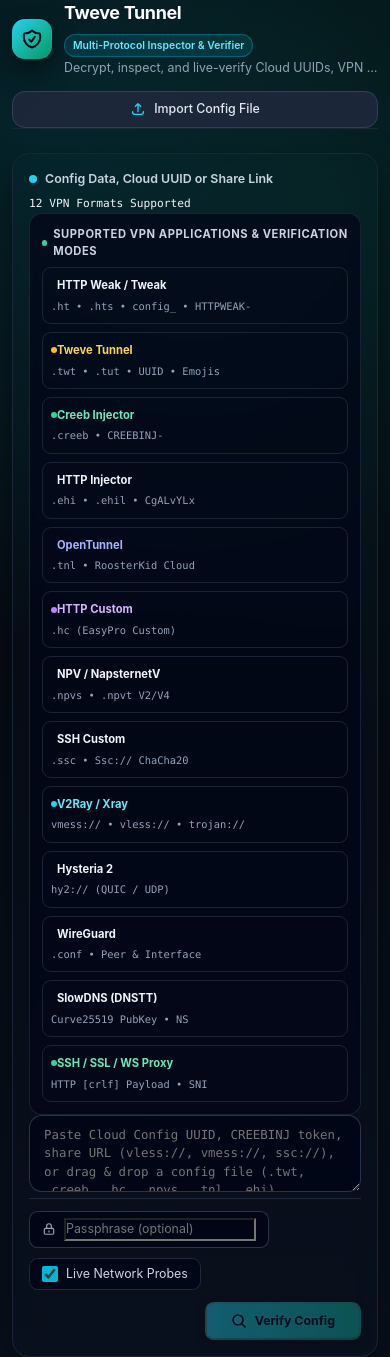
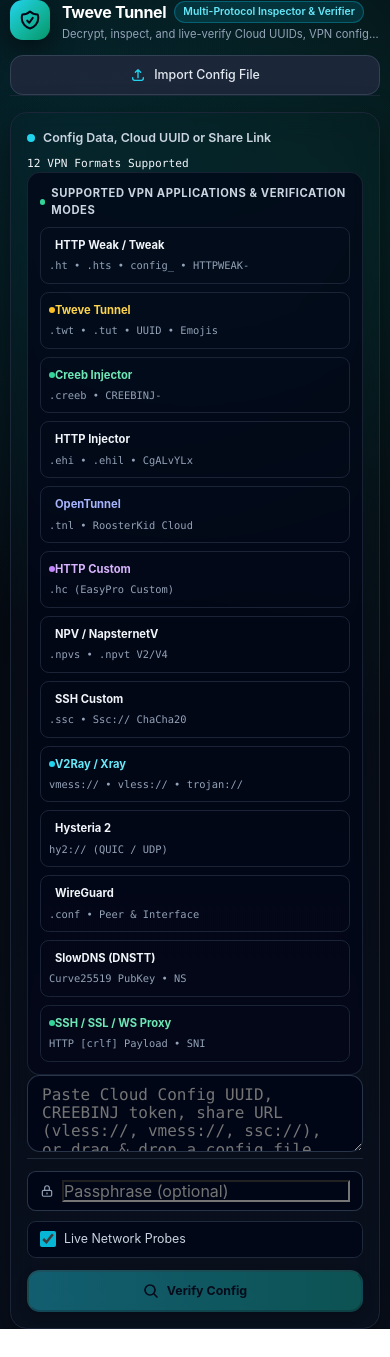
Before and after one commit to tweveproject-del/verification, a Next.js app: page / in a window 390 px wide. After the commit the page ends 1329 px from the top, so only its background shows below. Built offline with nearby package versions, Linux system fonts and the light colour scheme.

Commit message:
Improve mobile and phone view responsiveness, touch UX, and viewport scaling

```diff
--- a/app/globals.css
+++ b/app/globals.css
@@ -43,6 +43,70 @@ svg {
   vertical-align: middle;
   flex-shrink: 0;
   max-width: 100%;
+}
+
+/* Mobile & Touch Viewport Rules */
+html {
+  max-width: 100vw;
+  overflow-x: hidden;
+  -webkit-text-size-adjust: 100%;
+}
+
+body {
+  max-width: 100vw;
+  overflow-x: hidden;
+  -webkit-tap-highlight-color: transparent;
+  touch-action: manipulation;
+  padding-bottom: env(safe-area-inset-bottom, 0px);
+}
+
+/* Ensure all monospaced and preformatted containers don't cause horizontal page blowout */
+pre, code, kbd, samp {
+  max-width: 100%;
+  word-break: break-word;
+  overflow-wrap: anywhere;
+}
+
+pre {
+  overflow-x: auto;
+  -webkit-overflow-scrolling: touch;
+}
+
+/* Sleek custom scrollbar */
+pre::-webkit-scrollbar,
+.custom-scrollbar::-webkit-scrollbar {
+  height: 5px;
+  width: 5px;
+}
+pre::-webkit-scrollbar-track,
+.custom-scrollbar::-webkit-scrollbar-track {
+  background: rgba(2, 6, 23, 0.6);
+  border-radius: 4px;
+}
+pre::-webkit-scrollbar-thumb,
+.custom-scrollbar::-webkit-scrollbar-thumb {
+  background: rgba(51, 65, 85, 0.7);
+  border-radius: 4px;
+}
+
+/* Hide scrollbar utility for touch swipe bars */
+.no-scrollbar::-webkit-scrollbar {
+  display: none !important;
+}
+.no-scrollbar {
+  -ms-overflow-style: none !important;
+  scrollbar-width: none !important;
+}
+
+/* Mobile Safari Input Auto-Zoom Prevention (iOS zooms in if font-size < 16px) */
+@media (max-width: 640px) {
+  input[type="text"],
+  input[type="password"],
+  input[type="search"],
+  textarea,
+  select {
+    font-size: 16px !important;
+  }
 }
 
 /* Layout & Containers */
@@ -407,3 +471,16 @@ input[type="checkbox"] {
 .animate-ping {
   animation: ping 1.2s cubic-bezier(0, 0, 0.2, 1) infinite;
 }
+
+/* Mobile Responsiveness Helpers */
+@media (max-width: 640px) {
+  .phone\:p-3 { padding: 0.75rem !important; }
+  .phone\:p-3\.5 { padding: 0.875rem !important; }
+  .phone\:py-2\.5 { padding-top: 0.625rem !important; padding-bottom: 0.625rem !important; }
+  .phone\:w-full { width: 100% !important; }
+  .phone\:flex-col { flex-direction: column !important; }
+  .phone\:gap-2 { gap: 0.5rem !important; }
+  .phone\:gap-2\.5 { gap: 0.625rem !important; }
+  .phone\:text-xs { font-size: 0.75rem !important; line-height: 1.15rem !important; }
+  .phone\:truncate-none { text-overflow: clip !important; white-space: normal !important; }
+}
--- a/app/layout.tsx
+++ b/app/layout.tsx
@@ -1,10 +1,17 @@
 import "./globals.css";
-import type { Metadata } from "next";
+import type { Metadata, Viewport } from "next";
 
 export const metadata: Metadata = {
   title: "Tweve Tunnel — Cloud Config Inspector & Server Diagnostics",
   description:
     "Verify Tweve Tunnel Cloud UUIDs, .twt & .tut files, inspect decrypted parameters, and diagnose why a VPN server or configuration is failing to connect.",
+};
+
+export const viewport: Viewport = {
+  width: "device-width",
+  initialScale: 1,
+  maximumScale: 5,
+  themeColor: "#04080e",
 };
 
 export default function RootLayout({
@@ -14,6 +21,12 @@ export default function RootLayout({
 }) {
   return (
     <html lang="en">
+      <head>
+        <meta name="viewport" content="width=device-width, initial-scale=1, maximum-scale=5" />
+        <meta name="theme-color" content="#04080e" />
+        <meta name="apple-mobile-web-app-capable" content="yes" />
+        <meta name="apple-mobile-web-app-status-bar-style" content="black-translucent" />
+      </head>
       <body>{children}</body>
     </html>
   );
--- a/app/page.tsx
+++ b/app/page.tsx
@@ -714,29 +714,29 @@ export default function ConfigInspectorPage() {
     (activeProtocolTab === 'auto' && (cd?.wireguard.present || cd?.slipstream.present));
 
   return (
-    <main className="max-w-7xl mx-auto px-3 sm:px-6 lg:px-8 py-5 sm:py-8 space-y-6">
+    <main className="max-w-7xl mx-auto px-2.5 sm:px-6 lg:px-8 py-4 sm:py-8 space-y-4 sm:space-y-6">
       {/* Header */}
-      <header className="flex flex-col sm:flex-row sm:items-center sm:justify-between gap-3.5 pb-4 border-b border-slate-800/80">
-        <div className="flex items-center gap-3">
+      <header className="flex flex-col sm:flex-row sm:items-center sm:justify-between gap-3 pb-3.5 border-b border-slate-800/80">
+        <div className="flex items-start sm:items-center gap-3">
           <div className="w-10 h-10 sm:w-11 sm:h-11 rounded-xl bg-gradient-to-br from-cyan-400 via-teal-500 to-emerald-600 flex items-center justify-center shadow-lg shadow-cyan-500/20 shrink-0">
             <svg width="22" height="22" className="w-5 h-5 sm:w-6 sm:h-6 text-slate-950" fill="none" viewBox="0 0 24 24" stroke="currentColor" strokeWidth={2.2}>
               <path strokeLinecap="round" strokeLinejoin="round" d="M9 12.75L11.25 15 15 9.75m-3-7.036A11.959 11.959 0 013.598 6 11.99 11.99 0 003 9.749c0 5.592 3.824 10.29 9 11.623 5.176-1.332 9-6.03 9-11.622 0-1.31-.21-2.571-.598-3.751h-.152c-3.196 0-6.1-1.248-8.25-3.285z" />
             </svg>
           </div>
-          <div className="min-w-0">
+          <div className="min-w-0 flex-1">
             <div className="flex items-center gap-2 flex-wrap">
-              <h1 className="text-lg sm:text-xl font-bold tracking-tight text-white">Tweve Tunnel</h1>
+              <h1 className="text-base sm:text-xl font-bold tracking-tight text-white">Tweve Tunnel</h1>
               <span className="px-2 py-0.5 text-[10px] sm:text-xs font-semibold rounded-full bg-cyan-500/15 text-cyan-300 border border-cyan-500/30 whitespace-nowrap">
                 Multi-Protocol Inspector & Verifier
               </span>
             </div>
-            <p className="text-xs text-slate-400 truncate max-w-xl mt-0.5">
+            <p className="text-[11px] sm:text-xs text-slate-400 truncate max-w-xl mt-0.5">
               Decrypt, inspect, and live-verify Cloud UUIDs, VPN config files, and multi-protocol tunnels
             </p>
           </div>
         </div>
 
-        <div className="flex items-center gap-2 shrink-0">
+        <div className="flex items-center gap-2 shrink-0 w-full sm:w-auto">
           <input
             ref={fileInputRef}
             type="file"
@@ -748,7 +748,7 @@ export default function ConfigInspectorPage() {
           <button
             type="button"
             onClick={() => fileInputRef.current?.click()}
-            className="w-full sm:w-auto px-3.5 py-2 rounded-xl bg-slate-800/90 hover:bg-slate-700/90 text-slate-200 text-xs sm:text-sm font-medium border border-slate-700 transition flex items-center justify-center gap-2 cursor-pointer shadow-sm active:scale-95"
+            className="w-full sm:w-auto px-3.5 py-2.5 sm:py-2 rounded-xl bg-slate-800/90 hover:bg-slate-700/90 text-slate-200 text-xs sm:text-sm font-medium border border-slate-700 transition flex items-center justify-center gap-2 cursor-pointer shadow-sm active:scale-95"
           >
             <svg width="15" height="15" className="w-4 h-4 text-cyan-400" fill="none" viewBox="0 0 24 24" stroke="currentColor" strokeWidth={2}>
               <path strokeLinecap="round" strokeLinejoin="round" d="M4 16v1a3 3 0 003 3h10a3 3 0 003-3v-1m-4-8l-4-4m0 0L8 8m4-4v12" />
@@ -952,9 +952,9 @@ export default function ConfigInspectorPage() {
 
         {/* Options & Action Toolbar */}
         <div className="mt-3.5 pt-3 border-t border-slate-800 flex flex-col md:flex-row items-stretch md:items-center justify-between gap-3">
-          <div className="flex flex-wrap items-center gap-2.5 flex-1 min-w-0">
+          <div className="flex flex-col sm:flex-row sm:flex-wrap items-stretch sm:items-center gap-2.5 flex-1 min-w-0">
             {/* Inline Passphrase Field */}
-            <div className="flex items-center gap-2 bg-slate-950/90 border border-slate-700/80 focus-within:border-cyan-400 rounded-lg px-3 py-1.5 transition">
+            <div className="flex items-center gap-2 bg-slate-950/90 border border-slate-700/80 focus-within:border-cyan-400 rounded-lg px-3 py-2 sm:py-1.5 transition w-full sm:w-auto">
               <svg width="14" height="14" className="w-3.5 h-3.5 text-slate-400 shrink-0" fill="none" viewBox="0 0 24 24" stroke="currentColor">
                 <path strokeLinecap="round" strokeLinejoin="round" strokeWidth={2} d="M12 15v2m-6 4h12a2 2 0 002-2v-6a2 2 0 00-2-2H6a2 2 0 00-2 2v6a2 2 0 002 2zm10-10V7a4 4 0 00-8 0v4h8z" />
               </svg>
@@ -963,12 +963,13 @@ export default function ConfigInspectorPage() {
                 value={passphrase}
                 onChange={(e) => setPassphrase(e.target.value)}
                 placeholder="Passphrase (optional)"
-                className="bg-transparent text-xs text-slate-200 placeholder-slate-500 focus:outline-none w-48"
+                className="bg-transparent text-xs text-slate-200 placeholder-slate-500 focus:outline-none w-full sm:w-48"
               />
             </div>
 
             {/* Live Network Probes Toggle Pill */}
-            <label className="flex items-center gap-2 text-xs text-slate-300 cursor-pointer select-none bg-slate-950/80 border border-slate-800 hover:border-slate-700 px-3 py-1.5 rounded-lg transition shrink-0">
+            <label className="flex items-center justify-between sm:justify-start gap-2 text-xs text-slate-300 cursor-pointer select-none bg-slate-950/80 border border-slate-800 hover:border-slate-700 px-3 py-2 sm:py-1.5 rounded-lg transition shrink-0">
+              <div className="flex items-center gap-2">
                 <input
                   type="checkbox"
                   checked={runNetworkProbes}
@@ -976,11 +977,12 @@ export default function ConfigInspectorPage() {
                   className="rounded border-slate-600 text-cyan-500 focus:ring-cyan-500 bg-slate-950 w-4 h-4 cursor-pointer shrink-0"
                 />
                 <span className="whitespace-nowrap">Live Network Probes</span>
+              </div>
             </label>
           </div>
 
           {/* Action Buttons */}
-          <div className="flex items-center gap-2 shrink-0 self-end md:self-auto w-full md:w-auto justify-end">
+          <div className="flex items-center gap-2 shrink-0 w-full md:w-auto justify-stretch sm:justify-end">
             {(input || result) && (
               <button
                 type="button"
@@ -990,7 +992,7 @@ export default function ConfigInspectorPage() {
                   setResult(null);
                   setImportedFileInfo(null);
                 }}
-                className="px-4 py-2 rounded-lg bg-slate-800 hover:bg-slate-700 text-slate-300 text-xs font-semibold border border-slate-700 transition cursor-pointer active:scale-95"
+                className="flex-1 sm:flex-none px-4 py-2.5 sm:py-2 rounded-xl bg-slate-800 hover:bg-slate-700 text-slate-300 text-xs sm:text-sm font-semibold border border-slate-700 transition cursor-pointer active:scale-95 text-center"
               >
                 Clear
               </button>
@@ -999,7 +1001,7 @@ export default function ConfigInspectorPage() {
               type="button"
               disabled={loading || !input.trim()}
               onClick={() => handleInspect()}
-              className="px-6 py-2 rounded-lg bg-gradient-to-r from-cyan-400 to-teal-500 hover:from-cyan-300 hover:to-teal-400 disabled:opacity-40 text-slate-950 font-bold text-xs sm:text-sm shadow-md transition flex items-center justify-center gap-2 cursor-pointer active:scale-95 shrink-0"
+              className="flex-1 sm:flex-none px-6 py-2.5 sm:py-2 rounded-xl bg-gradient-to-r from-cyan-400 to-teal-500 hover:from-cyan-300 hover:to-teal-400 disabled:opacity-40 text-slate-950 font-bold text-xs sm:text-sm shadow-md transition flex items-center justify-center gap-2 cursor-pointer active:scale-95 shrink-0"
             >
               {loading ? (
                 <>
@@ -1346,8 +1348,8 @@ export default function ConfigInspectorPage() {
           )}
 
           {/* 4. Protocol Inspector Tab Bar */}
-          <div className="flex flex-col sm:flex-row sm:items-center justify-between gap-3 border-b border-slate-800 pb-3">
-            <div className="flex items-center gap-2 overflow-x-auto pb-1.5 max-w-full sm:flex-wrap">
+          <div className="flex flex-col sm:flex-row sm:items-center justify-between gap-2.5 border-b border-slate-800 pb-3">
+            <div className="flex items-center gap-1.5 sm:gap-2 overflow-x-auto no-scrollbar pb-1.5 max-w-full -mx-1 px-1 sm:mx-0 sm:px-0 sm:flex-wrap">
               {[
                 { id: 'auto', label: 'Active & Populated Protocols', count: sum.activeProtocolsDetected.length },
                 ...(cd.httpInjectorContainer ? [{ id: 'http_injector', label: 'HTTP Injector (.ehi)', active: true }] : []),
```
Lines whose indentation alone changed are shown as unchanged.
